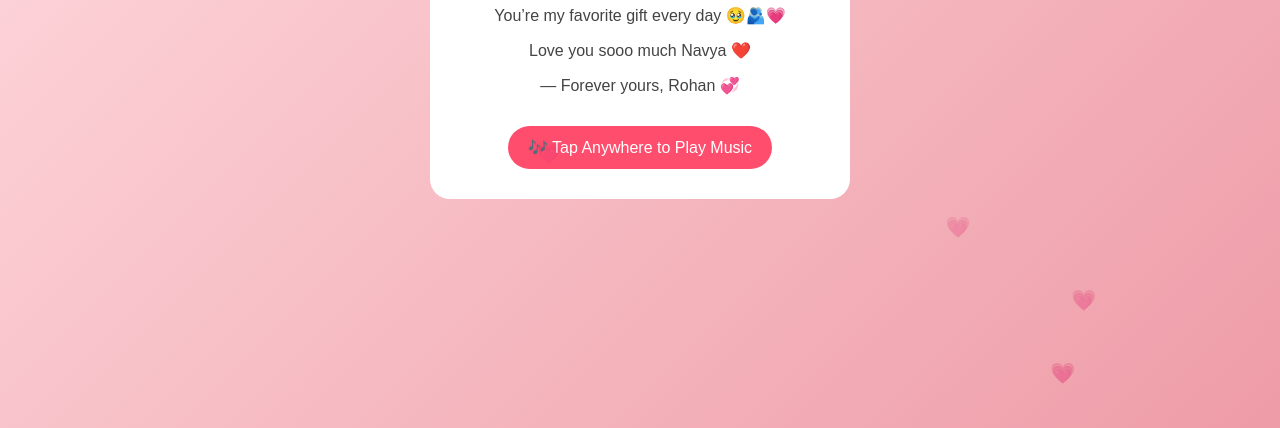
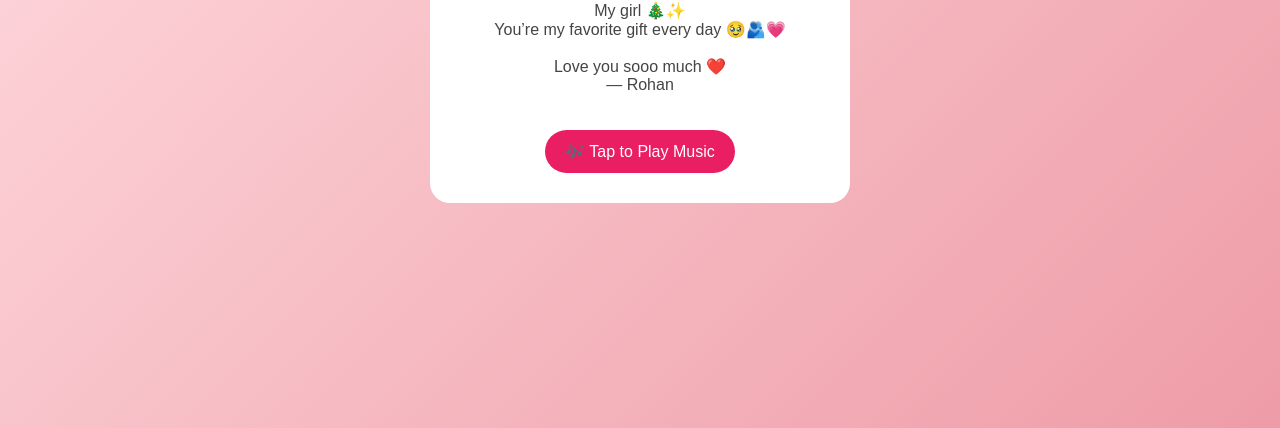
Before and after one commit to rohan0705/navya-christmas, a plain HTML site: page index.html in a window 1280 px wide. Shown: the part 372-800 px from the top of the page. Drawn offline with Linux system fonts and the light colour scheme.

Commit message:
Update index.html

```diff
--- a/index.html
+++ b/index.html
@@ -1,4 +1,4 @@
-<!DOCTYPE html>
+  <!DOCTYPE html>
 <html lang="en">
 <head>
 <meta charset="UTF-8">
@@ -9,7 +9,7 @@
 body {
   margin: 0;
   height: 100vh;
-  background: linear-gradient(135deg,#ffdde1,#ee9ca7);
+  background: linear-gradient(135deg, #ffdde1, #ee9ca7);
   display: flex;
   justify-content: center;
   align-items: center;
@@ -28,66 +28,86 @@ body {
 }
 
 @keyframes pop {
-  from { transform: scale(0); }
-  to { transform: scale(1); }
+  from { transform: scale(0.7); opacity: 0; }
+  to { transform: scale(1); opacity: 1; }
 }
 
-h1 { color: #ff4d6d; }
-p { color: #444; font-size: 16px; }
-
-.heart {
-  position: fixed;
-  color: pink;
-  font-size: 20px;
-  animation: floatUp 6s linear infinite;
+h1 {
+  color: #e91e63;
 }
 
-@keyframes floatUp {
-  from { transform: translateY(100vh); opacity: 1; }
-  to { transform: translateY(-10vh); opacity: 0; }
+p {
+  font-size: 16px;
+  color: #444;
 }
 
 button {
-  margin-top: 15px;
+  margin-top: 20px;
   padding: 12px 20px;
+  font-size: 16px;
   border: none;
   border-radius: 25px;
-  background: #ff4d6d;
+  background: #e91e63;
   color: white;
-  font-size: 16px;
+}
+
+.heart {
+  position: absolute;
+  color: #ff4d6d;
+  font-size: 20px;
+  animation: float 6s linear infinite;
+}
+
+@keyframes float {
+  from {
+    transform: translateY(100vh);
+    opacity: 1;
+  }
+  to {
+    transform: translateY(-10vh);
+    opacity: 0;
+  }
 }
 </style>
 </head>
 
-<body onclick="startMusic()">
+<body>
 
 <div class="card">
-  <h1>🎄 Merry Christmas, my girl 🎄</h1>
-  <p>You’re my favorite gift every day 🥹🫂💗</p>
-  <p>Love you sooo much Navya ❤️</p>
-  <p>— Forever yours, Rohan 💞</p>
-  <button>🎶 Tap Anywhere to Play Music</button>
+  <h1>🎄 Merry Christmas Navya ❤️</h1>
+  <p>
+    My girl 🎄✨<br>
+    You’re my favorite gift every day 🥹🫂💗<br><br>
+    Love you sooo much ❤️<br>
+    — Rohan
+  </p>
+  <button onclick="playMusic()">🎶 Tap to Play Music</button>
 </div>
 
-<audio id="music">
-  <source src="https://cdn.pixabay.com/audio/2022/11/14/audio_9f07bfa0bb.mp3" type="audio/mpeg">
+<audio id="music" loop>
+  <source src="https://cdn.pixabay.com/audio/2022/10/16/audio_5c8a5fa66f.mp3" type="audio/mpeg">
 </audio>
 
 <script>
-function startMusic() {
-  const m = document.getElementById("music");
-  m.volume = 0.6;
-  m.play();
+function playMusic() {
+  const music = document.getElementById("music");
+  music.volume = 0.6;
+  music.play();
+  createHearts();
 }
 
-setInterval(() => {
-  const h = document.createElement("div");
-  h.className = "heart";
-  h.innerHTML = "💗";
-  h.style.left = Math.random()*100 + "vw";
-  document.body.appendChild(h);
-  setTimeout(() => h.remove(), 6000);
-}, 500);
+function createHearts() {
+  setInterval(() => {
+    const heart = document.createElement("div");
+    heart.className = "heart";
+    heart.innerHTML = "💗";
+    heart.style.left = Math.random() * 100 + "vw";
+    heart.style.fontSize = Math.random() * 20 + 15 + "px";
+    document.body.appendChild(heart);
+
+    setTimeout(() => heart.remove(), 6000);
+  }, 300);
+}
 </script>
 
 </body>
```
